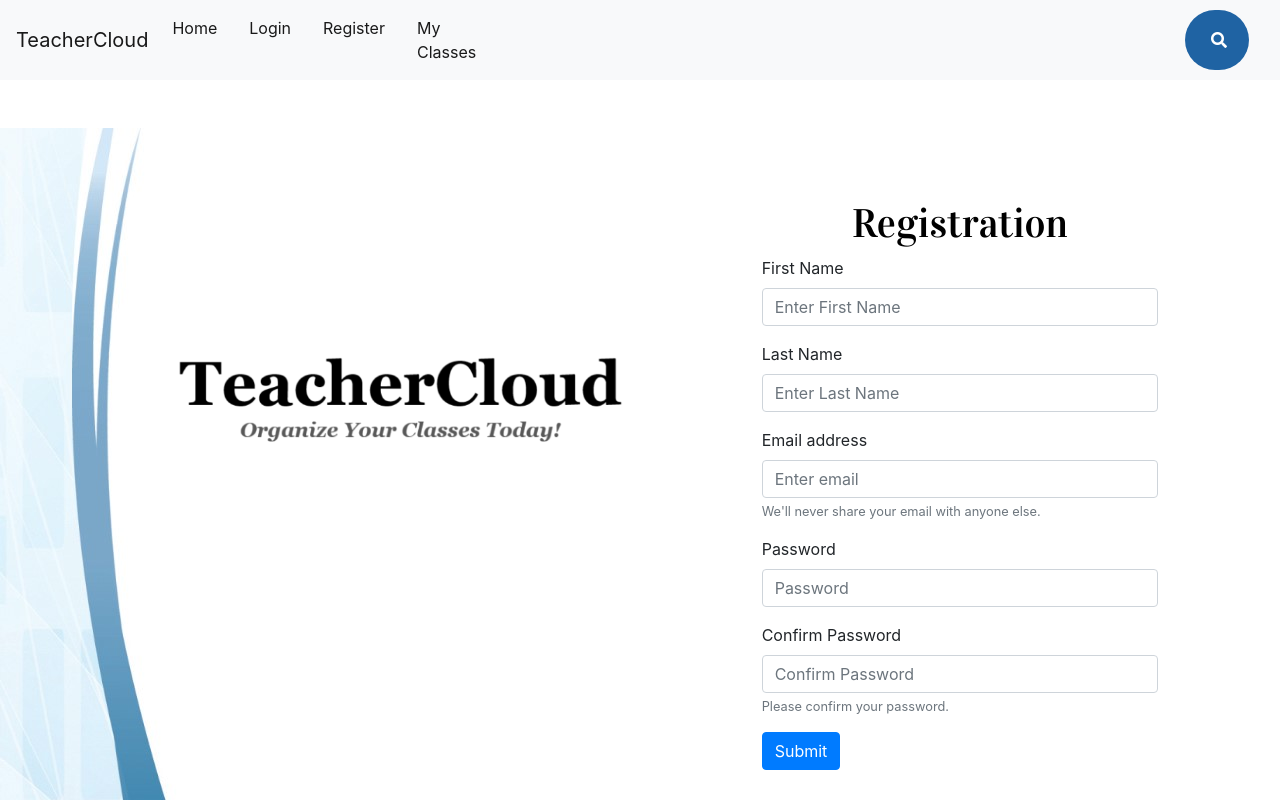
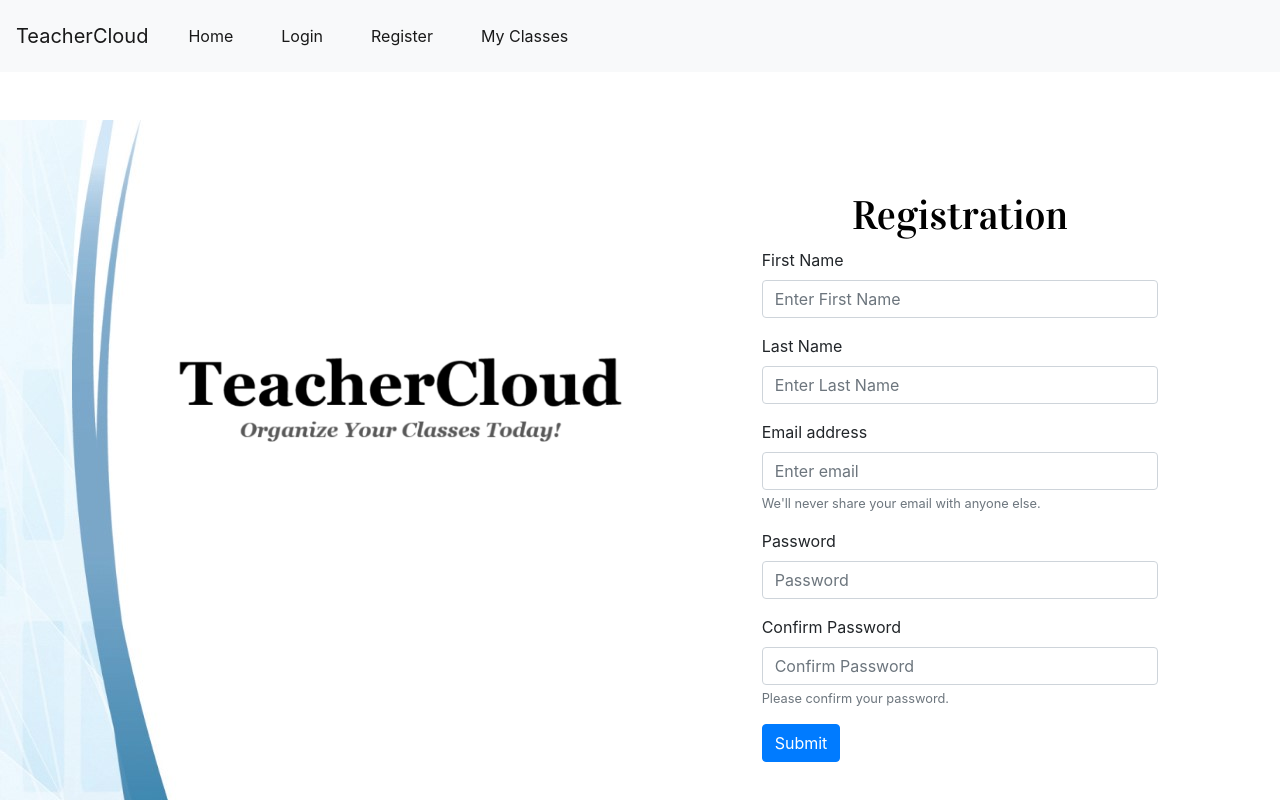
Before and after one commit to PetrMitsel/DatabaseWebsiteProject, a Flask app: page / in a window 1280 px wide. Run offline with Flask 2, Linux system fonts and the light colour scheme; some libraries are stand-ins or nearby versions.

Commit message:
fixed navbar, commented out searchbar

```diff
--- a/templates/navbar.html
+++ b/templates/navbar.html
@@ -11,20 +11,20 @@
 
             <div class="collapse navbar-collapse" id="navbarSupportedContent">
               <ul class="navbar-nav mr-auto">
-                <li class="nav-item active mr-3">
+                <li class="nav-item active my-2 mx-3">
                   <a class="nav-link" href="{{ url_for('home') }}">Home </a>
                 </li>
-                <li class="nav-item active mr-3">
+                <li class="nav-item active my-2 mx-3">
                   <a class="nav-link" href="{{ url_for('login') }}">Login</a>
                 </li>
-                <li class="nav-item active mr-3">
+                <li class="nav-item active my-2 mx-3">
                   <a class="nav-link" href="{{ url_for('register') }}">Register</a>
                 </li>
-                <li class="nav-item active mr-3">
+                <li class="nav-item active my-2 mx-3">
                   <a class="nav-link" href="{{ url_for('myclasses') }}">My Classes </a>
                 </li>
               </ul>
-              <!-- Search Bar-->
+              <!-- Search Bar
               <div class="container h-100">
                 <div class="d-flex justify-content-end h-100">
                   <div class="searchbar">
@@ -34,6 +34,7 @@
                 </div>
               </div>
             </div>
+            -->
 
 
 
```
